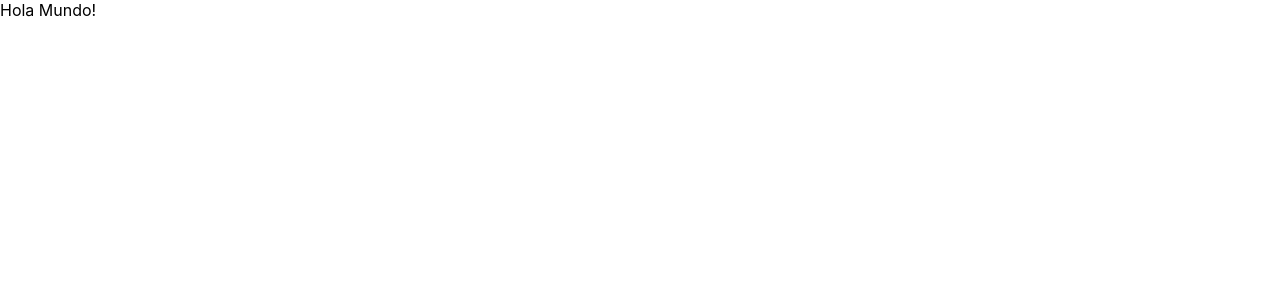
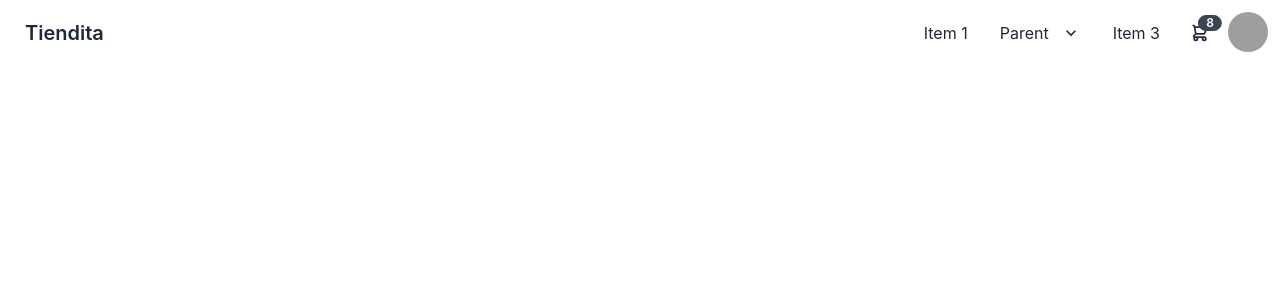
Before and after one commit to leandrotalenton/ReactJS_31160-LeandroTalenton, a React (Create React App) app: page / in a window 1280 px wide. Shown: the top 300 px of the page. Built offline with nearby package versions, Linux system fonts and the light colour scheme; grey boxes are pictures that could not be loaded.

Commit message:
se agrega el navBar

```diff
--- a/package.json
+++ b/package.json
@@ -6,6 +6,7 @@
     "@testing-library/jest-dom": "^5.16.4",
     "@testing-library/react": "^12.1.4",
     "@testing-library/user-event": "^13.5.0",
+    "daisyui": "^2.14.0",
     "react": "^18.0.0",
     "react-dom": "^18.0.0",
     "react-scripts": "5.0.0",
@@ -34,5 +35,10 @@
       "last 1 firefox version",
       "last 1 safari version"
     ]
+  },
+  "devDependencies": {
+    "autoprefixer": "^10.4.4",
+    "postcss": "^8.4.12",
+    "tailwindcss": "^3.0.24"
   }
 }
--- /dev/null
+++ b/postcss.config.js
@@ -0,0 +1,6 @@
+module.exports = {
+  plugins: {
+    tailwindcss: {},
+    autoprefixer: {},
+  },
+}
--- a/src/App.js
+++ b/src/App.js
@@ -1,25 +1,10 @@
-import logo from './logo.svg';
+/* import logo from './logo.svg'; */
 import './App.css';
+import NavBar from './components/NavBar';
 
 function App() {
   return (
-    <div>Hola Mundo!</div>
-/*     <div className="App">
-      <header className="App-header">
-        <img src={logo} className="App-logo" alt="logo" />
-        <p>
-          Edit <code>src/App.js</code> and save to reload.
-        </p>
-        <a
-          className="App-link"
-          href="https://reactjs.org"
-          target="_blank"
-          rel="noopener noreferrer"
-        >
-          Learn React
-        </a>
-      </header>
-    </div> */
+    <NavBar/>
   );
 }
 
--- /dev/null
+++ b/src/components/NavBar.js
@@ -0,0 +1,62 @@
+const NavBar = () => {
+	return (
+		<div className="navbar bg-base-100">
+			<div className="flex-1">
+				<a href="./#" className="btn btn-ghost normal-case text-xl" >Tiendita</a>
+			</div>
+			<div className="flex-none">
+				<ul className="menu menu-horizontal p-0">
+					<li><a href="./#">Item 1</a></li>
+					<li tabindex="0">
+						<a href="./#">
+							Parent
+							<svg className="fill-current" xmlns="http://www.w3.org/2000/svg" width="20" height="20" viewBox="0 0 24 24"><path d="M7.41,8.58L12,13.17L16.59,8.58L18,10L12,16L6,10L7.41,8.58Z"/></svg>
+						</a>
+						<ul className="p-2 bg-base-100">
+							<li><a href="./#">Submenu 1</a></li>
+							<li><a href="./#">Submenu 2</a></li>
+						</ul>
+					</li>
+					<li><a href="./#">Item 3</a></li>
+				</ul>
+			</div>
+			<div className="flex-none">
+				<div className="dropdown dropdown-end">
+					<label tabIndex="0" className="btn btn-ghost btn-circle">
+						<div className="indicator">
+							<svg xmlns="http://www.w3.org/2000/svg" className="h-5 w-5" fill="none" viewBox="0 0 24 24" stroke="currentColor"><path strokeinecap="round" strokeLinejoin="round" strokeWidth="2" d="M3 3h2l.4 2M7 13h10l4-8H5.4M7 13L5.4 5M7 13l-2.293 2.293c-.63.63-.184 1.707.707 1.707H17m0 0a2 2 0 100 4 2 2 0 000-4zm-8 2a2 2 0 11-4 0 2 2 0 014 0z" /></svg>
+							<span className="badge badge-sm indicator-item">8</span>
+						</div>
+					</label>
+					<div tabIndex="0" className="mt-3 card card-compact dropdown-content w-52 bg-base-100 shadow">
+						<div className="card-body">
+							<span className="font-bold text-lg">8 Items</span>
+							<span className="text-info">Subtotal: $999</span>
+							<div className="card-actions">
+								<button className="btn btn-primary btn-block">View cart</button>
+							</div>
+						</div>
+					</div>
+				</div>
+				<div className="dropdown dropdown-end">
+					<label tabIndex="0" className="btn btn-ghost btn-circle avatar">
+						<div className="w-10 rounded-full">
+							<img src="https://api.lorem.space/image/face?hash=33791" alt="img"/>
+						</div>
+					</label>
+					<ul tabIndex="0" className="menu menu-compact dropdown-content mt-3 p-2 shadow bg-base-100 rounded-box w-52">
+						<li>
+							<a href="./#" className="justify-between">
+								Profile
+								<span className="badge">New</span>
+							</a>
+						</li>
+						<li><a href="./#" >Settings</a></li>
+						<li><a href="./#" >Logout</a></li>
+					</ul>
+				</div>
+			</div>
+		</div>
+	)
+}
+export default NavBar
--- a/src/index.css
+++ b/src/index.css
@@ -1,3 +1,7 @@
+@tailwind base;
+@tailwind components;
+@tailwind utilities;
+
 body {
   margin: 0;
   font-family: -apple-system, BlinkMacSystemFont, 'Segoe UI', 'Roboto', 'Oxygen',
--- /dev/null
+++ b/tailwind.config.js
@@ -0,0 +1,9 @@
+module.exports = {
+  content: [
+    "./src/**/*.{js,jsx,ts,tsx}",
+  ],
+  theme: {
+    extend: {},
+  },
+  plugins: [require("daisyui")],
+}
```
Also changed, not shown: 1 other file (tests, documents, lock files or other folders).
